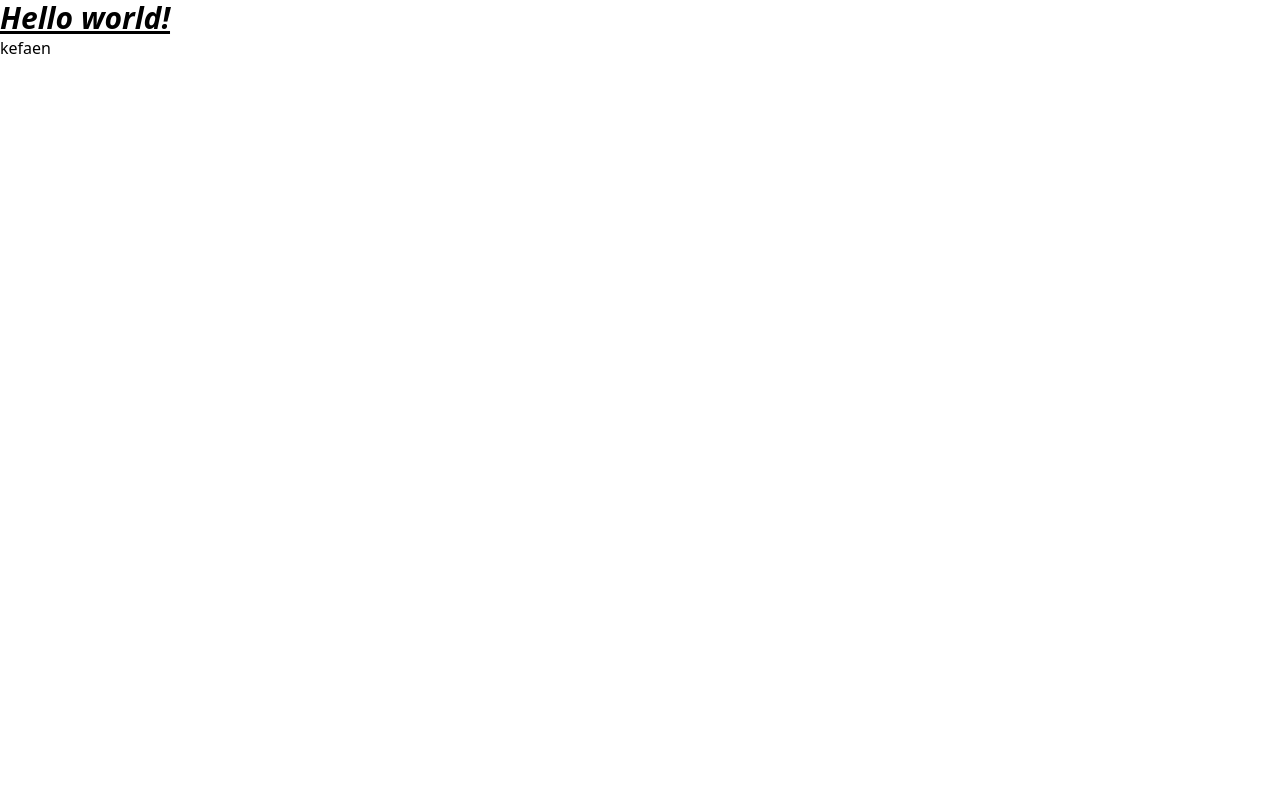
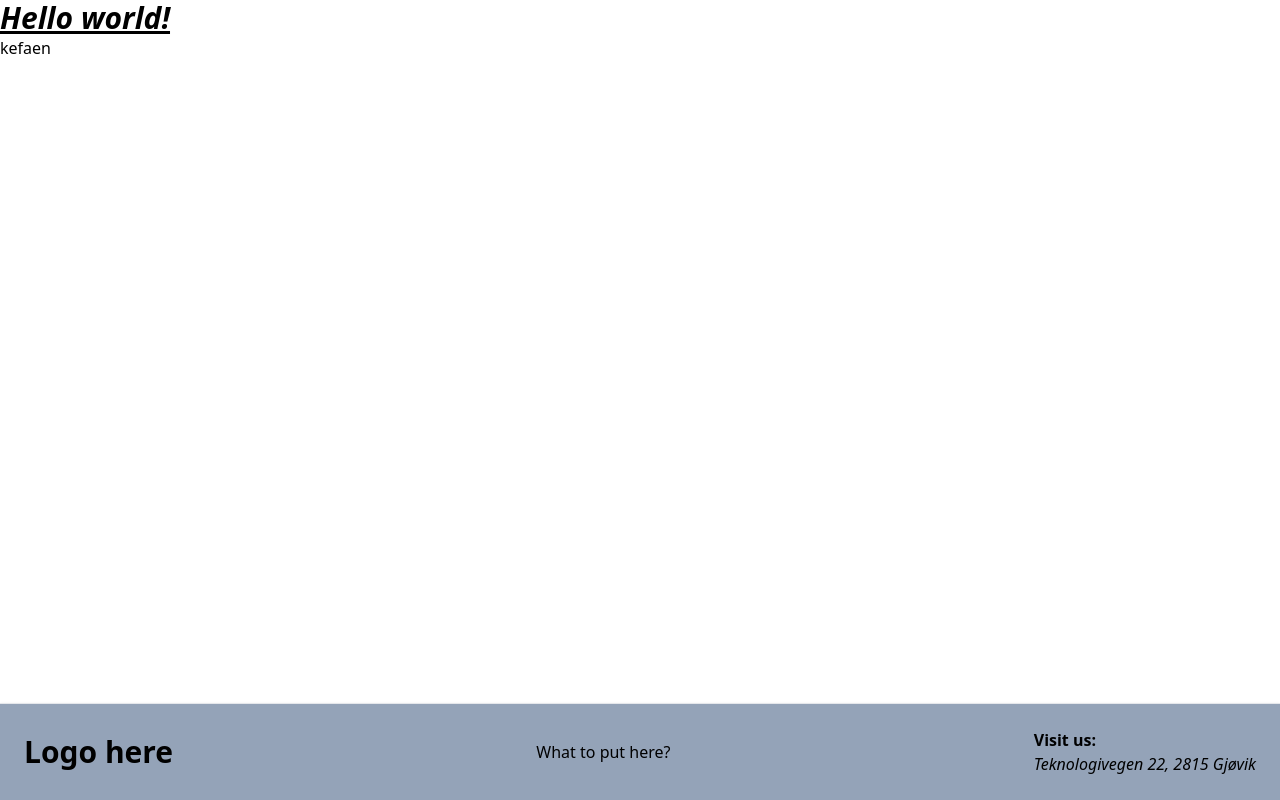
Before and after one commit to tijohans/WorkshopManagementSystem, a React (Vite) app in the folder app/: page / in a window 1280 px wide. Built offline with nearby package versions, Linux system fonts and the light colour scheme.

Commit message:
Very basic styling

```diff
--- a/app/src/App.tsx
+++ b/app/src/App.tsx
@@ -1,5 +1,6 @@
 import { useState } from 'react'
 import Button from './components/Button'
+import Footer from './components/Footer'
 
 function App() {
   const [count, setCount] = useState(0)
@@ -10,6 +11,7 @@ function App() {
         Hello world!
       </h1>
       <Button text="kefaen"/>
+      <Footer/>
     </div>
   )
 }
--- a/app/src/components/Footer.tsx
+++ b/app/src/components/Footer.tsx
@@ -1,4 +1,16 @@
-import React from 'react'
+import React from "react";
 
+function Footer() {
+  return (
+    <div className="fixed bottom-0 left-0 z-20 w-full p-4 bg-slate-400 border-t border-gray-200 shadow md:flex md:items-center md:justify-between md:p-6 ">
+      <h2 className="text-3xl font-bold">Logo here</h2>
+      <p>What to put here?</p>
+      <div>
+      <p className="font-bold">Visit us:</p>
+      <address className="address">Teknologivegen 22, 2815 Gjøvik</address>
+      </div>
+    </div>
+  );
+}
 
-//*  llalalalalaa footer her :) <3333 ;) :D
+export default Footer;
```
